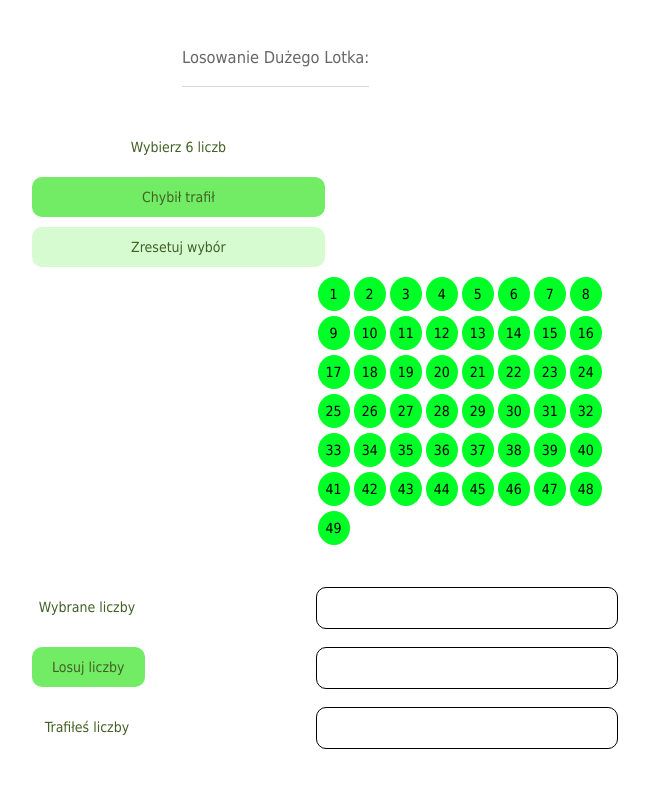
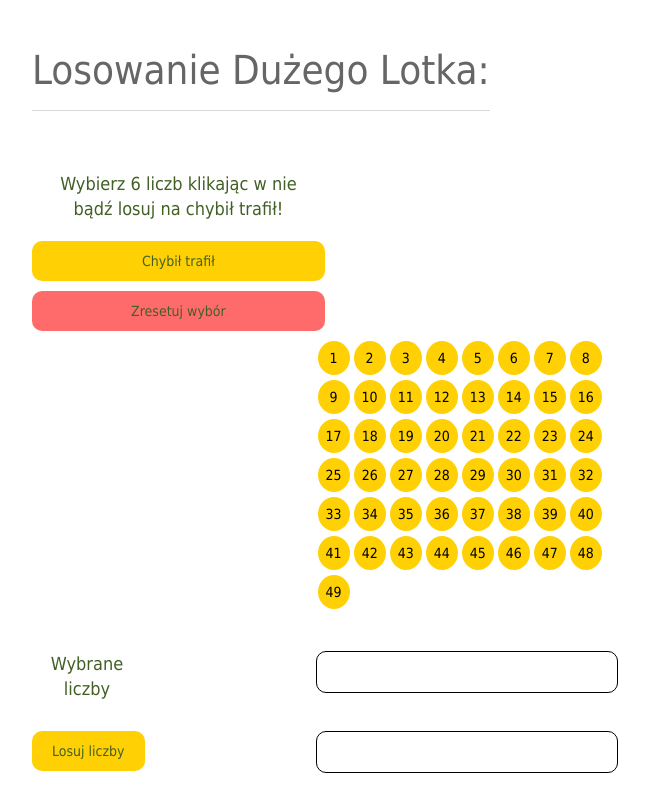
Before and after one commit to marcinbroda/lotto, a plain HTML site: page index.html in a window 1280 px wide. Both pictures are taken after a click on the button "Zresetuj wybór". Shown: the top 788 px of the page, without its empty margins (242-891 px from the left). Drawn offline with nearby package versions, Linux system fonts and the light colour scheme.

Commit message:
refresh control panel

```diff
--- a/index.html
+++ b/index.html
@@ -14,7 +14,7 @@
 				<h1>Losowanie Dużego Lotka:</h1>
 				<div class="yourNumbers yourNumbersBox">
 					<div class="headers">
-						<h2 class="headers-top" >Wybierz 6 liczb</h2>
+						<h2 class="headers-top" >Wybierz 6 liczb klikając w nie<br> bądź losuj na chybił trafił!</h2>
 						<button class="luckyLosser">Chybił trafił</button>
 						<button class="btnReset btn-drawLots">Zresetuj wybór</button>
 					</div>
--- a/script/scriptJq.js
+++ b/script/scriptJq.js
@@ -16,29 +16,47 @@ $(document).ready(function () {
 		luckyNumbers=[];
 
 
+
 		allNumbers.on("click", function (e) {
 			var that = $(this),
 				figure;
 
+				lucky.css({
+							"pointer-events": "none",
+							"background": "#ffffff"
+						});
+
 					if (counter++ < 6) {
-				that.css("display", "none");
+						that.css({
+							"pointer-events": "none",
+							"background": "red"
+						});
 						figure =that.text();
 						arrayFigure.push(figure);
 
 					}  if (counter === 6){
 						yourNum.val(arrayFigure.toString(" ,"));
 						}
+
 			return arrayFigure;
 		})
+
 		reset.on("click", function () {
 
 			counter=0;
-			allNumbers.css("display", "inline-block");
+			lucky.css({
+					"pointer-events": "auto",
+					"background": "#ffd105"
+				});
+			allNumbers.css({
+					"pointer-events": "auto",
+					"background": "#ffd105"
+				});
 			yourNum.val([]);
 			arrayFigure=[];
 			showNum.val([]);
 			repeatNum.val([]);
-			luckyNumbers.val([]);
+			$(".circle").removeClass("shake");
 
 		})
 
@@ -58,11 +76,11 @@ $(document).ready(function () {
 	};
 
 
-	lucky.on("click",function () {
-		console.log(lucky);
-		allNumbers.disabled = true;
-		console.log(allNumbers);
-		let luckyNumbers=[];
+	lucky.on("click", function () {
+
+		$(".circle").addClass("shake");
+
+		if(luckyNumbers < 6){
 
 			for ( var i = 0; i < 6; i++){
 				var random = getRandom(1,49);
@@ -73,14 +91,11 @@ $(document).ready(function () {
 
 				luckyNumbers.push(random);
 			}
+		}
 
 		yourNum.val(luckyNumbers.toString(" ,"));
 
 	})
-
-
-
-
 
 	getNumbers.on("click", function(){
 
@@ -115,7 +130,6 @@ $(document).ready(function () {
 		    }
 		}
 
-
 		repeatNum.val(sameNumbers.toString(" ,"));
 		var tablice = [[yourNumArray],[numbers],[sameNumbers]];
 				//df = $(ducument.createDocumentFragment());
@@ -126,7 +140,6 @@ $(document).ready(function () {
 
 		currentRowIndex++;
 		console.log(currentRowIndex);
-
 
 
 			let yourLength = yourNumArray.length;
@@ -140,15 +153,8 @@ $(document).ready(function () {
 			$("tbody tr:last").append("<td></td><td></td><td></td>");
 			}
 		}
-
 			checkRowIndex();
-
 	});
-
-
-
-
-
 
 	$("#yourMatch").on("click", function () {
 		//sprawdz
--- a/style/style.css
+++ b/style/style.css
@@ -61,9 +61,15 @@ body {
     list-style: none;
     display: inline-block;
     margin-bottom: 5px;
-    background-color: #00ff26;
+    background-color: #ffd105;
 
+}
 
+.shake{
+  animation: shake 0.82s cubic-bezier(.36,.07,.19,.97) both;
+  transform: translate3d(0, 0, 0);
+  backface-visibility: hidden;
+  perspective: 1000px;
 }
 
 
@@ -73,16 +79,16 @@ body {
 
 h1 {
     margin-top: 50px;
-    margin-left: 150px;
     display: inline-block;
 
     padding-bottom: 20px;
-    margin-bottom: 40px;
+    margin-bottom: 60px;
     border-bottom: 1px #D8D8D8 solid;
 
     line-height: 1;
     font-weight: normal;
     color: #666666;
+    font-size: 40px;
 }
 
 .btn-drawLots:focus{
@@ -95,7 +101,7 @@ h1 {
     border: none;
     float: left;
     border-radius: 10px;
-    background: #72ec64;
+    background: #ffd105;
 
     cursor: pointer;
 
@@ -108,7 +114,7 @@ h1 {
     border: none;
     float: left;
     border-radius: 10px;
-    background: #72ec64;
+    background:#ffd105;
 
     cursor: pointer;
 
@@ -118,7 +124,7 @@ h1 {
 }
 
 .btnReset {
-     background: #d6fbd1 !important;
+     background: #ff000094 !important;
  }
 
 
@@ -161,12 +167,12 @@ h2  {
     text-align: center;
     display: inline-block;
     border: none;
-    margin-bottom: 10px;
+    margin-bottom: 20px;
     float: left;
     border-radius: 10px;
     background: #fff;
 
-    font: 14px/40px Tahoma, Arial, sans-serif;
+    font: 18px/25px Tahoma, Arial, sans-serif;
     color: #426025;
 }
 
@@ -193,7 +199,7 @@ tbody{
 }
 
 #yourMatch{
-    background-color: #72ec64;
+    background-color: #ffd105;
     cursor: pointer;
     text-align: center;
 }
@@ -218,7 +224,7 @@ table tr:first-child td{
 }
 
 table tr:nth-child(even) td {
-    background-color: #d6fbd1;
+    background-color: #ffd105;
     color: #000000;
 }
 
@@ -227,6 +233,24 @@ table tr:nth-child(odd) td{
     color: #000000;
 }
 
+
+  @keyframes shake {
+              10%, 90% {
+                transform: translate3d(-1px, 0, 0);
+              }
+
+              20%, 80% {
+                transform: translate3d(2px, 0, 0);
+              }
+
+              30%, 50%, 70% {
+                transform: translate3d(-4px, 0, 0);
+              }
+
+              40%, 60% {
+                transform: translate3d(4px, 0, 0);
+              }
+            }
 
 
 
@@ -263,4 +287,7 @@ table tr:nth-child(odd) td{
                  table th, table td{
                     width: 90px;
                  }
+
+
+
     }
```
Lines whose indentation alone changed are shown as unchanged.
